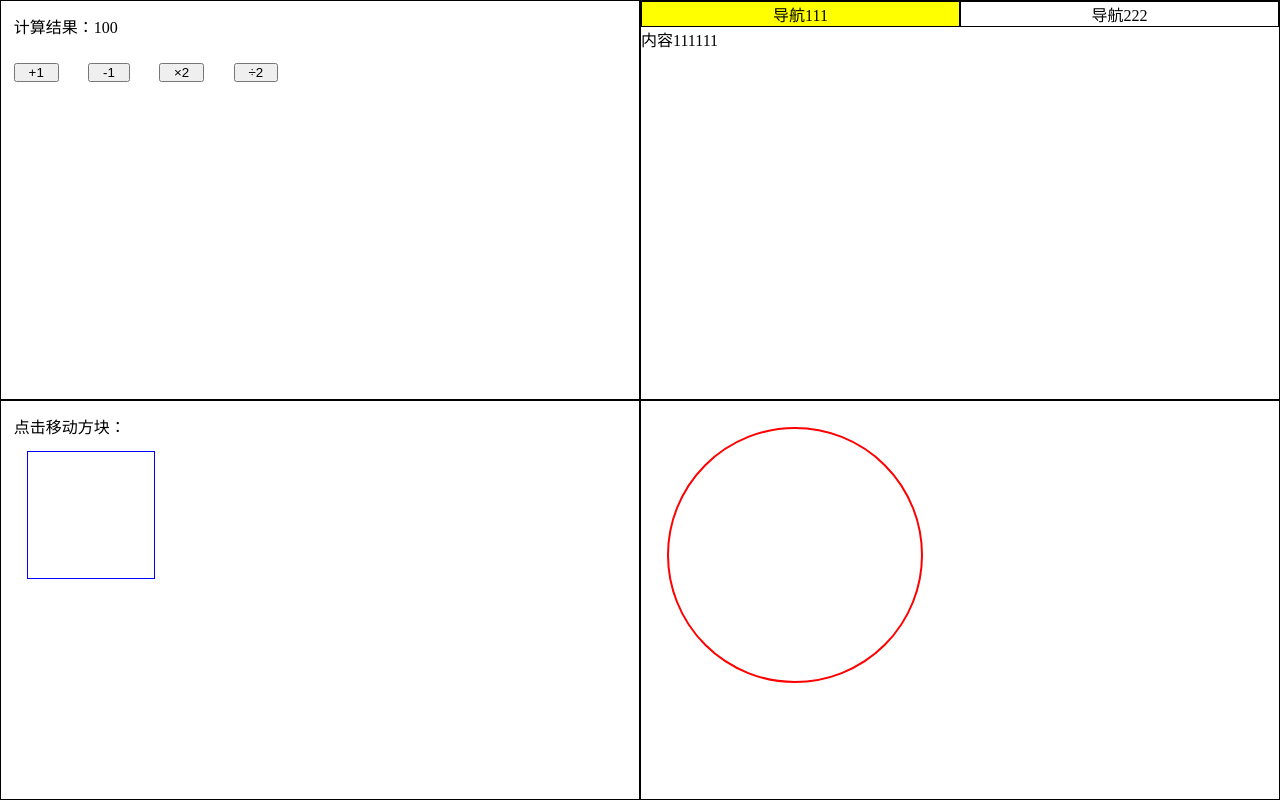
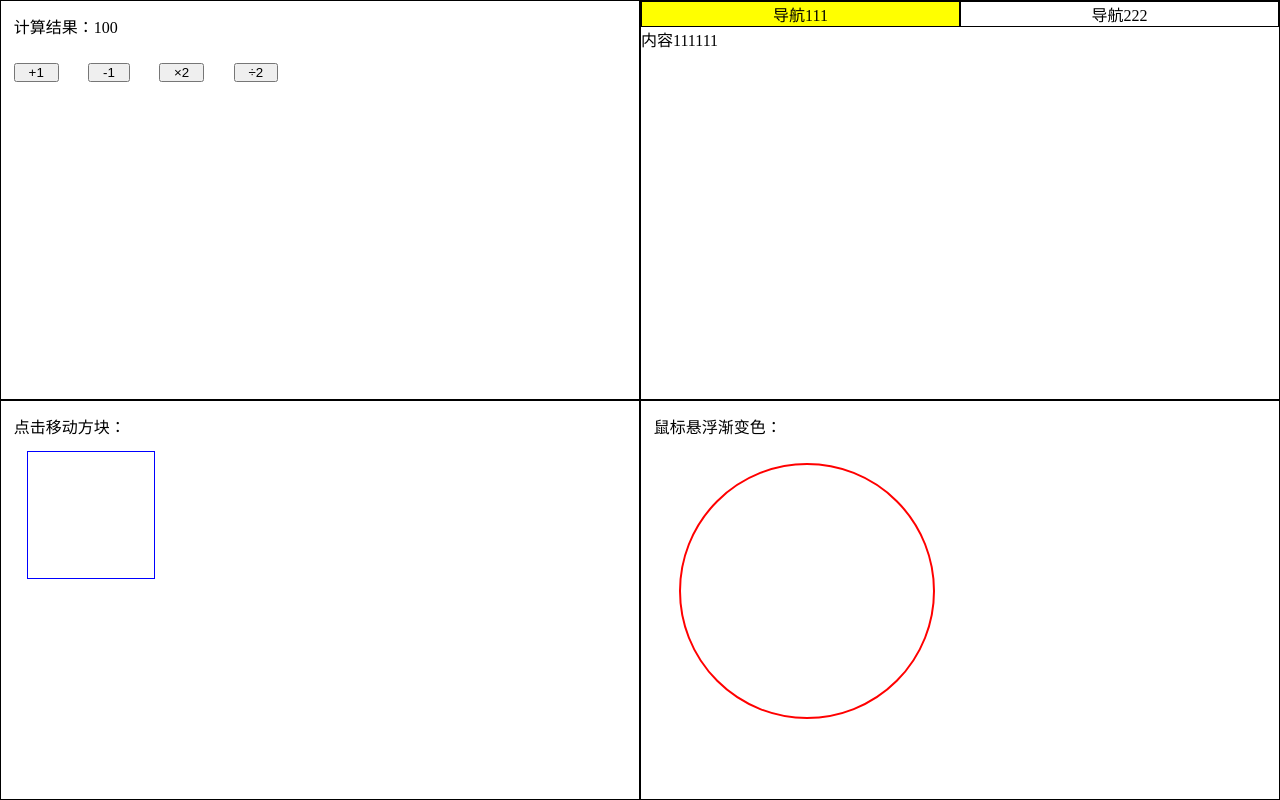
Before and after one commit to qingyou2517/MVC-demo-1, a website with bundled scripts: page src/index.html in a window 1280 px wide. Built offline with nearby package versions, Linux system fonts and the light colour scheme.

Commit message:
添加提示

```diff
--- a/src/app4.css
+++ b/src/app4.css
@@ -1,6 +1,6 @@
 .app4{
     border: 1px solid #000;
-
+    padding: 1vw;
 }
 .app4 .circle{
     border: 2px solid red;
--- a/src/index.html
+++ b/src/index.html
@@ -34,7 +34,7 @@
             点击移动方块：<div class="square"></div>
         </section>
         <section class="app4">
-            <div class="circle"></div>
+            鼠标悬浮渐变色：<div class="circle"></div>
         </section>
     </div>
     <script src="main.js"></script>
```
Also changed, not shown: dist/index.html, 3 other files.
